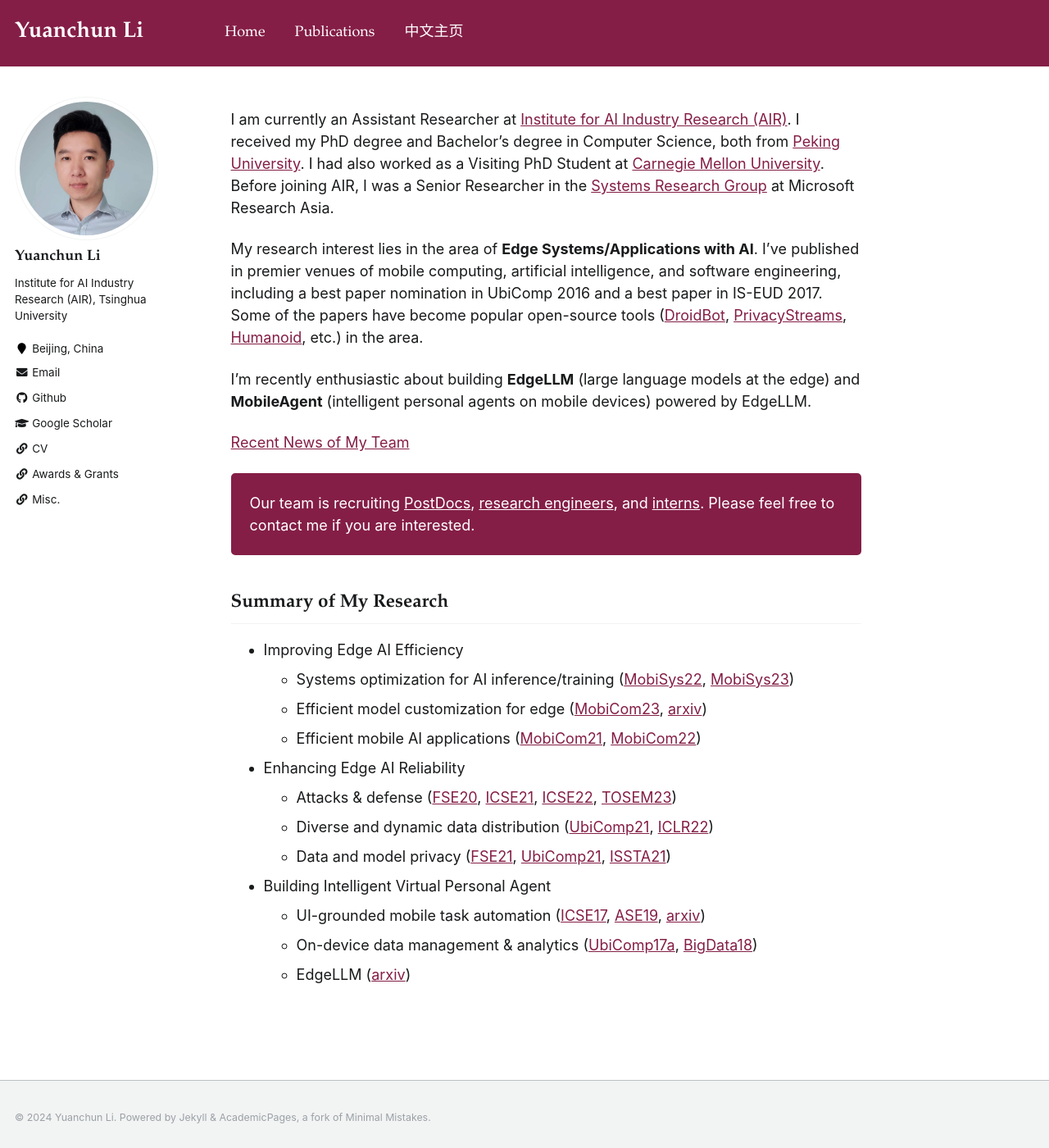
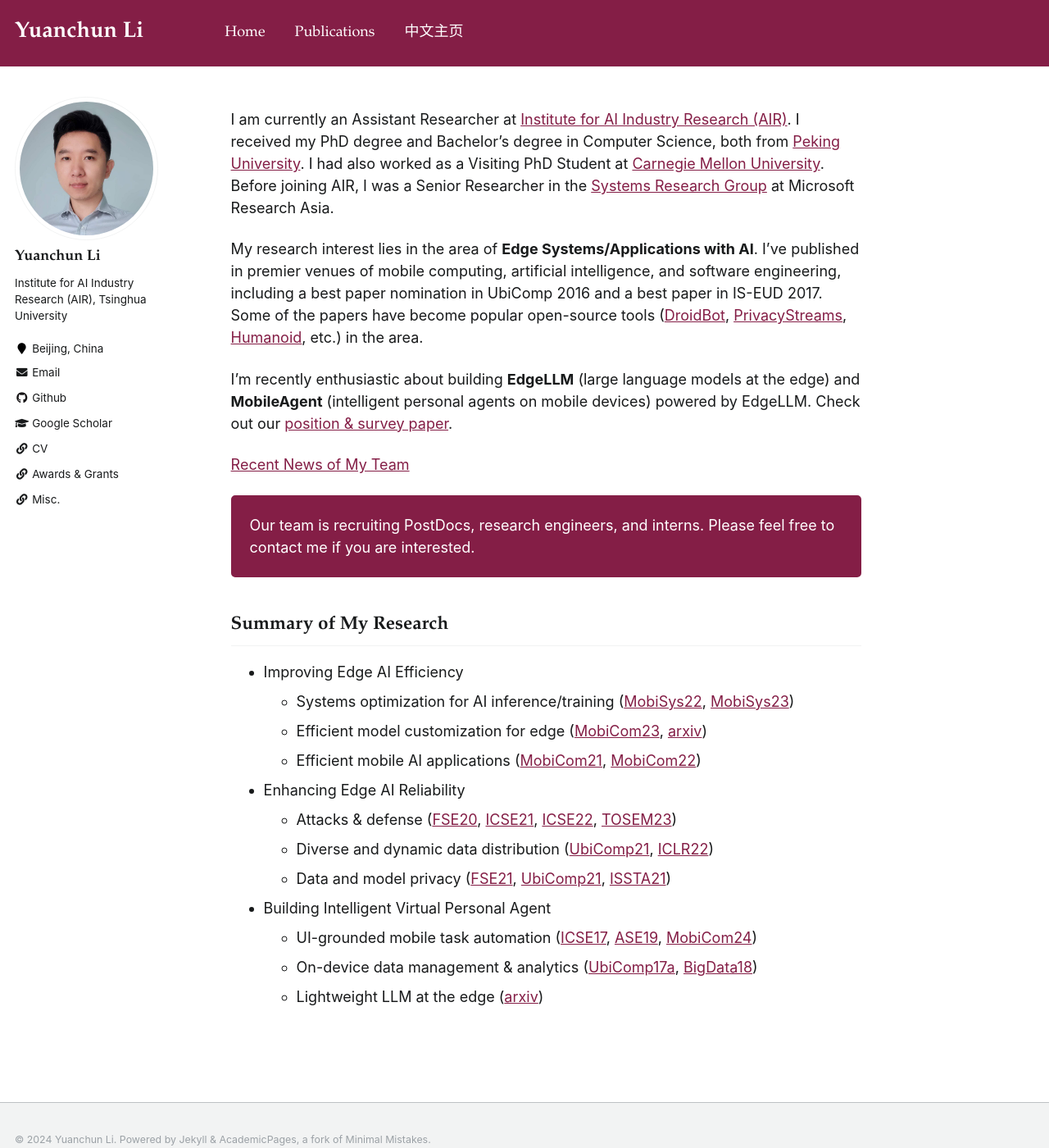
Before and after one commit to yuanchun-li/yuanchun-li.github.io, a Jekyll site: the page built from _pages/about.md, in a window 1280 px wide and 1400 px high. Shown: the whole window at 82% size. Built offline with Jekyll 4.4.1, drawn with Linux system fonts in a browser that asks for light colours.

Commit message:
update file

```diff
--- a/_pages/about.md
+++ b/_pages/about.md
@@ -13,11 +13,11 @@ I am currently an Assistant Researcher at [Institute for AI Industry Research (A
 My research interest lies in the area of **Edge Systems/Applications with AI**.
 I’ve published in premier venues of mobile computing, artificial intelligence, and software engineering, including a best paper nomination in UbiComp 2016 and a best paper in IS-EUD 2017. Some of the papers have become popular open-source tools ([DroidBot](https://github.com/honeynet/droidbot/), [PrivacyStreams](https://github.com/PrivacyStreams/), [Humanoid](https://github.com/yzygitzh/Humanoid), etc.) in the area.
 
-I'm recently enthusiastic about building **EdgeLLM** (large language models at the edge) and **MobileAgent** (intelligent personal agents on mobile devices) powered by EdgeLLM.
+I'm recently enthusiastic about building **EdgeLLM** (large language models at the edge) and **MobileAgent** (intelligent personal agents on mobile devices) powered by EdgeLLM. Check out our [position & survey paper](https://github.com/MobileLLM/Personal_LLM_Agents_Survey/).
 
 [Recent News of My Team](/news/)
 
-<p style="border-radius: 5px; border:5px; border-style:solid; border-color:#841E46; padding: 1em; background-color: #841E46; color: #FFFFFF">Our team is recruiting <a style="color: #FFFFFF" href='https://air.tsinghua.edu.cn/info/1029/1565.htm'>PostDocs</a>, <a style="color: #FFFFFF" href='https://air.tsinghua.edu.cn/info/1028/1566.htm'>research engineers</a>, and <a style="color: #FFFFFF" href='https://air.tsinghua.edu.cn/info/1030/1564.htm'>interns</a>. Please feel free to contact me if you are interested.</p>
+<p style="border-radius: 5px; border:5px; border-style:solid; border-color:#841E46; padding: 1em; background-color: #841E46; color: #FFFFFF">Our team is recruiting PostDocs, research engineers, and interns. Please feel free to contact me if you are interested.</p>
 
 
 ## Summary of My Research
@@ -48,8 +48,8 @@ table th:nth-of-type(3) {
   - Diverse and dynamic data distribution ([UbiComp21](/publications/#UbiComp21), [ICLR22](/publications/#ICLR22))
   - Data and model privacy ([FSE21](/publications/#FSE21), [UbiComp21](/publications/#UbiComp21), [ISSTA21](/publications/#ISSTA21))
 - Building Intelligent Virtual Personal Agent
-  - UI-grounded mobile task automation ([ICSE17](/publications/#ICSE17), [ASE19](/publications/#ASE19), [arxiv](https://arxiv.org/abs/2308.15272))
+  - UI-grounded mobile task automation ([ICSE17](/publications/#ICSE17), [ASE19](/publications/#ASE19), [MobiCom24](https://arxiv.org/abs/2308.15272))
   - On-device data management & analytics ([UbiComp17a](/publications/#UbiComp17a), [BigData18](/publications/#BigData18))
-  - EdgeLLM ([arxiv](https://arxiv.org/abs/2308.15030))
+  - Lightweight LLM at the edge ([arxiv](https://arxiv.org/abs/2308.15030))
 
 <script async defer src="https://buttons.github.io/buttons.js"></script>
```
Also changed, not shown: 1 other file.
